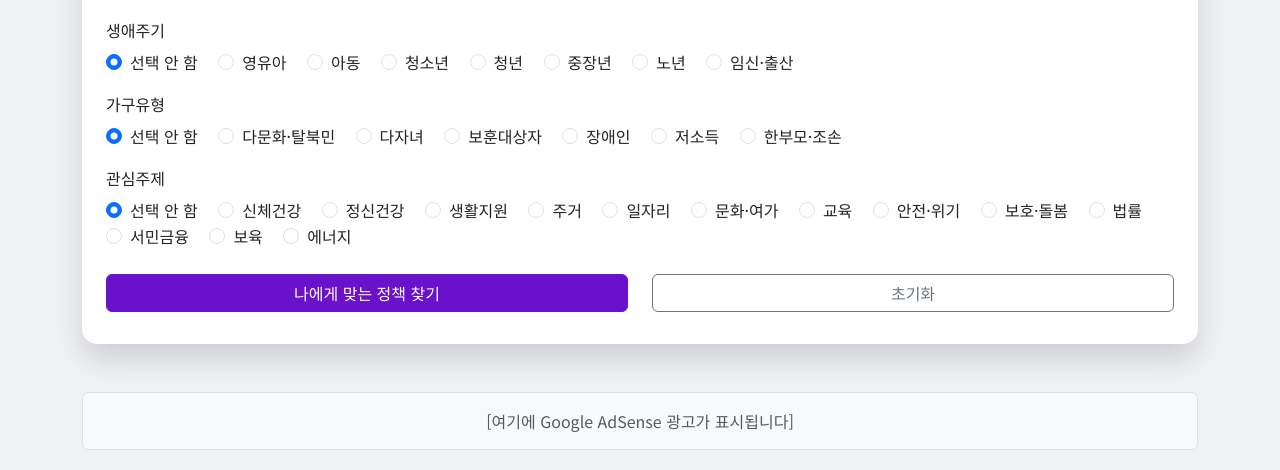
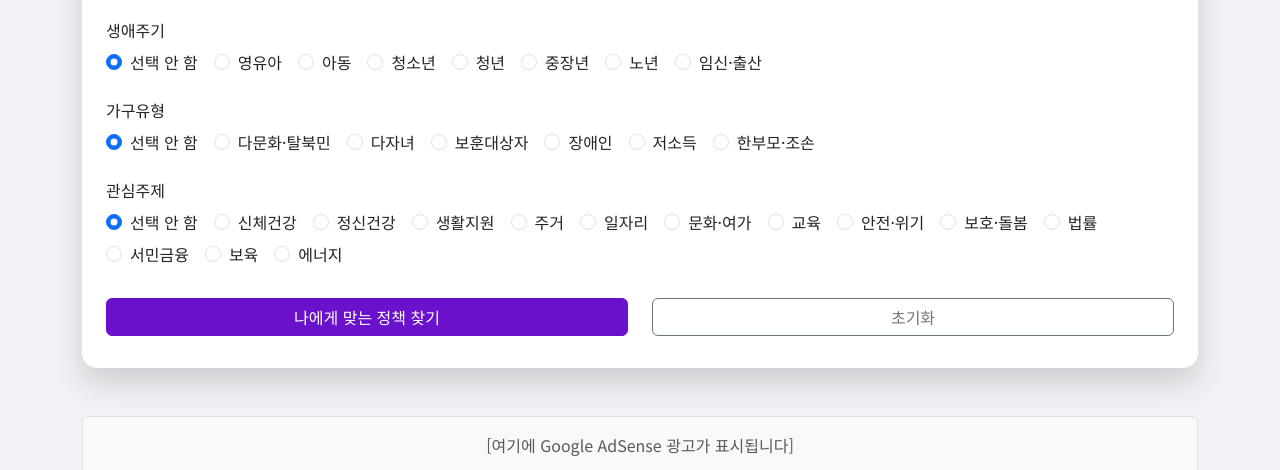
Before and after one commit to kingmakerkor/policy-recommendation-app, a website: page index.html in a window 1280 px wide. Shown: the part 331-801 px from the top of the page. Drawn offline with nearby package versions, Linux system fonts and the light colour scheme.

Commit message:
feat: Implement radio button filters and remove sorting; enhance admin panel for new fields

```diff
--- a/index.html
+++ b/index.html
@@ -37,36 +37,36 @@
             <form id="policy-form">
                 <div class="mb-3">
                     <label class="form-label">생애주기</label>
-                    <div>
-                        <div class="form-check form-check-inline">
+                    <div class="d-flex flex-wrap">
+                        <div class="form-check form-check-inline me-3 mb-2">
                             <input class="form-check-input" type="radio" name="lifeArray" id="lifeArrayNone" value="" checked>
                             <label class="form-check-label" for="lifeArrayNone">선택 안 함</label>
                         </div>
-                        <div class="form-check form-check-inline">
+                        <div class="form-check form-check-inline me-3 mb-2">
                             <input class="form-check-input" type="radio" name="lifeArray" id="lifeArray001" value="001">
                             <label class="form-check-label" for="lifeArray001">영유아</label>
                         </div>
-                        <div class="form-check form-check-inline">
+                        <div class="form-check form-check-inline me-3 mb-2">
                             <input class="form-check-input" type="radio" name="lifeArray" id="lifeArray002" value="002">
                             <label class="form-check-label" for="lifeArray002">아동</label>
                         </div>
-                        <div class="form-check form-check-inline">
+                        <div class="form-check form-check-inline me-3 mb-2">
                             <input class="form-check-input" type="radio" name="lifeArray" id="lifeArray003" value="003">
                             <label class="form-check-label" for="lifeArray003">청소년</label>
                         </div>
-                        <div class="form-check form-check-inline">
+                        <div class="form-check form-check-inline me-3 mb-2">
                             <input class="form-check-input" type="radio" name="lifeArray" id="lifeArray004" value="004">
                             <label class="form-check-label" for="lifeArray004">청년</label>
                         </div>
-                        <div class="form-check form-check-inline">
+                        <div class="form-check form-check-inline me-3 mb-2">
                             <input class="form-check-input" type="radio" name="lifeArray" id="lifeArray005" value="005">
                             <label class="form-check-label" for="lifeArray005">중장년</label>
                         </div>
-                        <div class="form-check form-check-inline">
+                        <div class="form-check form-check-inline me-3 mb-2">
                             <input class="form-check-input" type="radio" name="lifeArray" id="lifeArray006" value="006">
                             <label class="form-check-label" for="lifeArray006">노년</label>
                         </div>
-                        <div class="form-check form-check-inline">
+                        <div class="form-check form-check-inline me-3 mb-2">
                             <input class="form-check-input" type="radio" name="lifeArray" id="lifeArray007" value="007">
                             <label class="form-check-label" for="lifeArray007">임신·출산</label>
                         </div>
@@ -75,32 +75,32 @@
 
                 <div class="mb-3">
                     <label class="form-label">가구유형</label>
-                    <div>
-                        <div class="form-check form-check-inline">
+                    <div class="d-flex flex-wrap">
+                        <div class="form-check form-check-inline me-3 mb-2">
                             <input class="form-check-input" type="radio" name="trgterIndvdlArray" id="trgterIndvdlArrayNone" value="" checked>
                             <label class="form-check-label" for="trgterIndvdlArrayNone">선택 안 함</label>
                         </div>
-                        <div class="form-check form-check-inline">
+                        <div class="form-check form-check-inline me-3 mb-2">
                             <input class="form-check-input" type="radio" name="trgterIndvdlArray" id="trgterIndvdlArray010" value="010">
                             <label class="form-check-label" for="trgterIndvdlArray010">다문화·탈북민</label>
                         </div>
-                        <div class="form-check form-check-inline">
+                        <div class="form-check form-check-inline me-3 mb-2">
                             <input class="form-check-input" type="radio" name="trgterIndvdlArray" id="trgterIndvdlArray020" value="020">
                             <label class="form-check-label" for="trgterIndvdlArray020">다자녀</label>
                         </div>
-                        <div class="form-check form-check-inline">
+                        <div class="form-check form-check-inline me-3 mb-2">
                             <input class="form-check-input" type="radio" name="trgterIndvdlArray" id="trgterIndvdlArray030" value="030">
                             <label class="form-check-label" for="trgterIndvdlArray030">보훈대상자</label>
                         </div>
-                        <div class="form-check form-check-inline">
+                        <div class="form-check form-check-inline me-3 mb-2">
                             <input class="form-check-input" type="radio" name="trgterIndvdlArray" id="trgterIndvdlArray040" value="040">
                             <label class="form-check-label" for="trgterIndvdlArray040">장애인</label>
                         </div>
-                        <div class="form-check form-check-inline">
+                        <div class="form-check form-check-inline me-3 mb-2">
                             <input class="form-check-input" type="radio" name="trgterIndvdlArray" id="trgterIndvdlArray050" value="050">
                             <label class="form-check-label" for="trgterIndvdlArray050">저소득</label>
                         </div>
-                        <div class="form-check form-check-inline">
+                        <div class="form-check form-check-inline me-3 mb-2">
                             <input class="form-check-input" type="radio" name="trgterIndvdlArray" id="trgterIndvdlArray060" value="060">
                             <label class="form-check-label" for="trgterIndvdlArray060">한부모·조손</label>
                         </div>
@@ -109,60 +109,60 @@
 
                 <div class="mb-3">
                     <label class="form-label">관심주제</label>
-                    <div>
-                        <div class="form-check form-check-inline">
+                    <div class="d-flex flex-wrap">
+                        <div class="form-check form-check-inline me-3 mb-2">
                             <input class="form-check-input" type="radio" name="intrsThemaArray" id="intrsThemaArrayNone" value="" checked>
                             <label class="form-check-label" for="intrsThemaArrayNone">선택 안 함</label>
                         </div>
-                        <div class="form-check form-check-inline">
+                        <div class="form-check form-check-inline me-3 mb-2">
                             <input class="form-check-input" type="radio" name="intrsThemaArray" id="intrsThemaArray001" value="001">
                             <label class="form-check-label" for="intrsThemaArray001">신체건강</label>
                         </div>
-                        <div class="form-check form-check-inline">
+                        <div class="form-check form-check-inline me-3 mb-2">
                             <input class="form-check-input" type="radio" name="intrsThemaArray" id="intrsThemaArray002" value="002">
                             <label class="form-check-label" for="intrsThemaArray002">정신건강</label>
                         </div>
-                        <div class="form-check form-check-inline">
+                        <div class="form-check form-check-inline me-3 mb-2">
                             <input class="form-check-input" type="radio" name="intrsThemaArray" id="intrsThemaArray003" value="003">
                             <label class="form-check-label" for="intrsThemaArray003">생활지원</label>
                         </div>
-                        <div class="form-check form-check-inline">
+                        <div class="form-check form-check-inline me-3 mb-2">
                             <input class="form-check-input" type="radio" name="intrsThemaArray" id="intrsThemaArray004" value="004">
                             <label class="form-check-label" for="intrsThemaArray004">주거</label>
                         </div>
-                        <div class="form-check form-check-inline">
+                        <div class="form-check form-check-inline me-3 mb-2">
                             <input class="form-check-input" type="radio" name="intrsThemaArray" id="intrsThemaArray005" value="005">
                             <label class="form-check-label" for="intrsThemaArray005">일자리</label>
                         </div>
-                        <div class="form-check form-check-inline">
+                        <div class="form-check form-check-inline me-3 mb-2">
                             <input class="form-check-input" type="radio" name="intrsThemaArray" id="intrsThemaArray006" value="006">
                             <label class="form-check-label" for="intrsThemaArray006">문화·여가</label>
                         </div>
-                        <div class="form-check form-check-inline">
+                        <div class="form-check form-check-inline me-3 mb-2">
                             <input class="form-check-input" type="radio" name="intrsThemaArray" id="intrsThemaArray007" value="007">
                             <label class="form-check-label" for="intrsThemaArray007">교육</label>
                         </div>
-                        <div class="form-check form-check-inline">
+                        <div class="form-check form-check-inline me-3 mb-2">
                             <input class="form-check-input" type="radio" name="intrsThemaArray" id="intrsThemaArray008" value="008">
                             <label class="form-check-label" for="intrsThemaArray008">안전·위기</label>
                         </div>
-                        <div class="form-check form-check-inline">
+                        <div class="form-check form-check-inline me-3 mb-2">
                             <input class="form-check-input" type="radio" name="intrsThemaArray" id="intrsThemaArray009" value="009">
                             <label class="form-check-label" for="intrsThemaArray009">보호·돌봄</label>
                         </div>
-                        <div class="form-check form-check-inline">
+                        <div class="form-check form-check-inline me-3 mb-2">
                             <input class="form-check-input" type="radio" name="intrsThemaArray" id="intrsThemaArray010" value="010">
                             <label class="form-check-label" for="intrsThemaArray010">법률</label>
                         </div>
-                        <div class="form-check form-check-inline">
+                        <div class="form-check form-check-inline me-3 mb-2">
                             <input class="form-check-input" type="radio" name="intrsThemaArray" id="intrsThemaArray011" value="011">
                             <label class="form-check-label" for="intrsThemaArray011">서민금융</label>
                         </div>
-                        <div class="form-check form-check-inline">
+                        <div class="form-check form-check-inline me-3 mb-2">
                             <input class="form-check-input" type="radio" name="intrsThemaArray" id="intrsThemaArray012" value="012">
                             <label class="form-check-label" for="intrsThemaArray012">보육</label>
                         </div>
-                        <div class="form-check form-check-inline">
+                        <div class="form-check form-check-inline me-3 mb-2">
                             <input class="form-check-input" type="radio" name="intrsThemaArray" id="intrsThemaArray013" value="013">
                             <label class="form-check-label" for="intrsThemaArray013">에너지</label>
                         </div>
@@ -187,16 +187,7 @@
                 <!-- 실제 AdSense 코드는 여기에 삽입됩니다 -->
             </div>
             <h2 class="text-center mb-4">추천 정책 결과</h2>
-            <div class="mb-3 d-flex justify-content-end">
-                <label for="sort-by" class="form-label me-2 mb-0 align-self-center">정렬:</label>
-                <select class="form-select w-auto" id="sort-by">
-                    <option value="default">기본 정렬</option>
-                    <option value="name-asc">이름순 (오름차순)</option>
-                    <option value="name-desc">이름순 (내림차순)</option>
-                    <option value="age-asc">나이순 (오름차순)</option>
-                    <option value="age-desc">나이순 (내림차순)</option>
-                </select>
-            </div>
+
             <div id="policy-list" class="list-group">
                 <!-- 정책 결과가 여기에 표시됩니다 -->
             </div>
--- a/js/script.js
+++ b/js/script.js
@@ -126,6 +126,7 @@ document.addEventListener('DOMContentLoaded', () => {
             policyElement.className = 'list-group-item list-group-item-action';
 
             let lifeTrgterThemaInfo = '';
+            // life_array, trgter_indvdl_array, intrs_thema_array가 배열이 아닌 문자열이므로 직접 사용
             if (policy.life_array || policy.trgter_indvdl_array || policy.intrs_thema_array) {
                 lifeTrgterThemaInfo += `대상: ${policy.trgter_indvdl_array || '-'} | 생애주기: ${policy.life_array || '-'} | 관심주제: ${policy.intrs_thema_array || '-'}`;
             }
```
Also changed, not shown: js/admin.js (line endings or trailing spaces).
